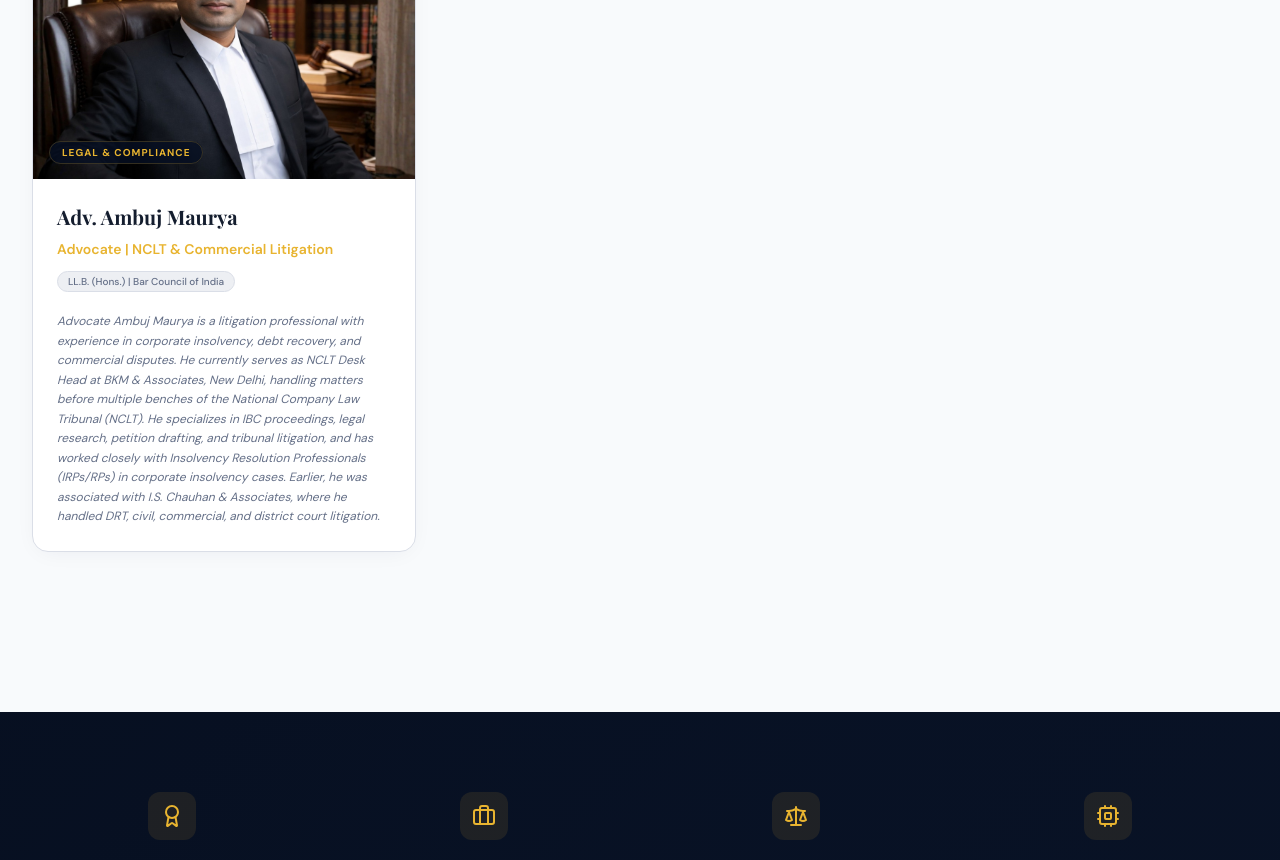
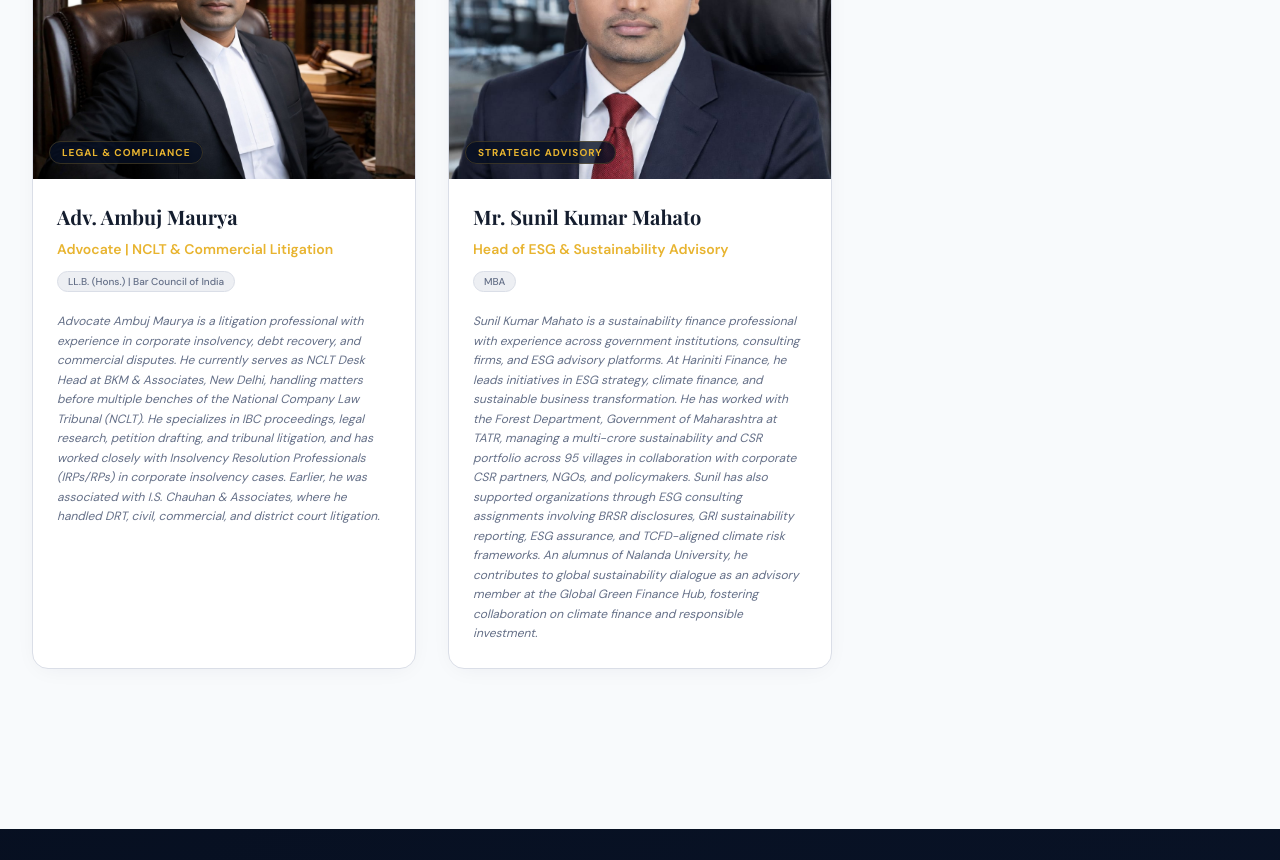
Before and after one commit to mahtoaman/hariniti-finance, a Next.js app: page /team in a window 1280 px wide. Shown: the part 4520-5380 px from the top of the page. Built offline with nearby package versions, Linux system fonts and the light colour scheme; no server answers.

Commit message:
feat: add Sunil Kumar Mahato to team

```diff
--- a/src/data/team-data.ts
+++ b/src/data/team-data.ts
@@ -136,4 +136,12 @@ export const teamMembers: TeamMember[] = [
     image: "/Adv. Ambuj Maurya.png",
     category: "Legal & Compliance",
   },
+  {
+    name: "Mr. Sunil Kumar Mahato",
+    role: "Head of ESG & Sustainability Advisory",
+    credentials: "MBA",
+    bio: "Sunil Kumar Mahato is a sustainability finance professional with experience across government institutions, consulting firms, and ESG advisory platforms. At Hariniti Finance, he leads initiatives in ESG strategy, climate finance, and sustainable business transformation. He has worked with the Forest Department, Government of Maharashtra at TATR, managing a multi-crore sustainability and CSR portfolio across 95 villages in collaboration with corporate CSR partners, NGOs, and policymakers. Sunil has also supported organizations through ESG consulting assignments involving BRSR disclosures, GRI sustainability reporting, ESG assurance, and TCFD-aligned climate risk frameworks. An alumnus of Nalanda University, he contributes to global sustainability dialogue as an advisory member at the Global Green Finance Hub, fostering collaboration on climate finance and responsible investment.",
+    image: "/Mr. Sunil Kumar Mahato.jpeg",
+    category: "Strategic Advisory",
+  },
 ];
```
Also changed, not shown: public/Mr. Sunil Kumar Mahato.jpeg (added).
